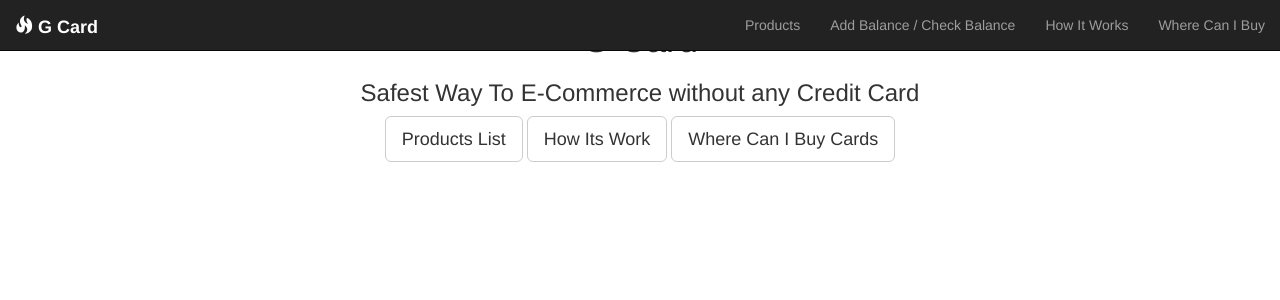
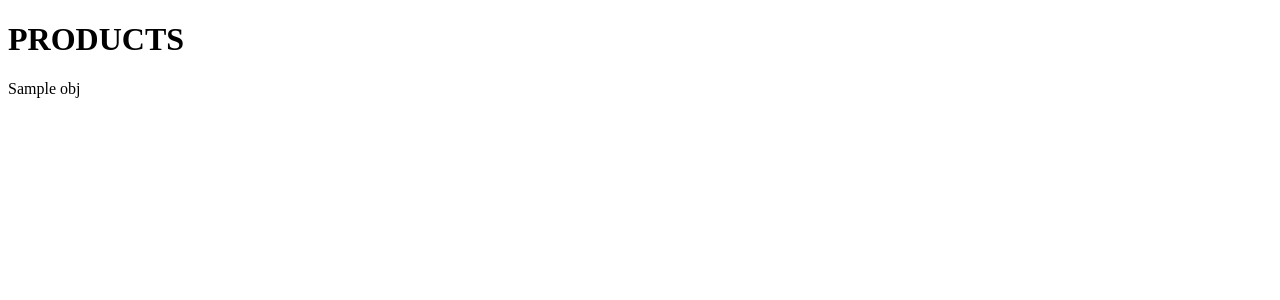
Before and after one commit to lyk2017-python/GCard, a Django app: template GCard/payment/templates/payment/home.html in a window 1280 px wide. Shown: the top 300 px of the page. Run offline with Django 3.2, Linux system fonts and the light colour scheme; the template is opened without the code that fills it: most values are stand-ins (such as "Sample title", 1, 10 or a date in 2020); some libraries are stand-ins or nearby versions.

Commit message:
home page

```diff
--- a/GCard/payment/templates/payment/home.html
+++ b/GCard/payment/templates/payment/home.html
@@ -1,66 +1,14 @@
 <!DOCTYPE html>
-<html >
+<html lang="en">
 <head>
-  <meta charset="UTF-8">
-  <title>G Card</title>
-  <link rel='stylesheet prefetch' href='https://maxcdn.bootstrapcdn.com/bootstrap/3.3.5/css/bootstrap.min.css'>
-  <link rel="stylesheet" href="">
+    <meta charset="UTF-8">
+    <title>Title</title>
 </head>
+<body>
+<h1>PRODUCTS</h1>
 
-<body>
-  <head>
-  <title>GCard</title>
-</head>
-
-<body>
-  <nav role="navigation" class="navbar navbar-inverse navbar-fixed-top topnav">
-    <div class="container-fluid">
-      <div class="navbar-header">
-        <button type="button" data-target="#navbarCollapse" data-toggle="collapse" class="navbar-toggle">
-          <span class="sr-only">Toggle navigation</span>
-          <span class="icon-bar"></span>
-          <span class="icon-bar"></span>
-          <span class="icon-bar"></span>
-        </button>
-        <a href="#home" class="navbar-brand"><span class="glyphicon glyphicon-fire"></span> <strong>G Card</strong></a>
-      </div>
-
-      <div id="navbarCollapse" class="collapse navbar-collapse">
-        <ul class="nav navbar-nav navbar-right">
-          <li>
-            <a href="#home">Products</a>
-          </li>
-          <li>
-            <a href="#portfolio">Add Balance / Check Balance</a>
-          </li>
-          <li>
-            <a href="#contact">How It Works</a>
-          </li>
-          </li>
-          <li>
-            <a href="#contact">Where Can I Buy</a>
-          </li>
-        </ul>
-      </div>
-    </div>
-  </nav>
-
-  <a name="home"></a>
-  <div class="home">
-    <div class="container-fluid text-center" id="welcome">
-      <h1 id="wtext">G Card</h1>
-      <h3 id="subtext">Safest Way To E-Commerce without any Credit Card</h3>
-      <div class="container-fluid">
-        <a href="#list_gcard" class="btn btn-default btn-lg">Products List</a>
-        <a href="" target="_blank" class="btn btn-default btn-lg">How Its Work</a>
-        <a href="" target="_blank" class="btn btn-default btn-lg">Where Can I Buy Cards</a>
-      </div>
-    </div>
-  </div>
-  <div id="list_gcard"style="background: #aedaa6">
-	  {% for i in cominglist %}
-
-	  {% endfor %}
-  </div>
+{%for obj in object_list %}
+    {{obj.title}}
+{% endfor %}
 </body>
 </html>
--- a/GCard/payment/templates/payment/product_list.html
+++ b/GCard/payment/templates/payment/product_list.html
@@ -5,6 +5,10 @@
     <title>Title</title>
 </head>
 <body>
+<h1>PRODUCTS</h1>
 
+{%for obj in object_list %}
+    {{obj.title}}
+{% endfor %}
 </body>
 </html>
```
